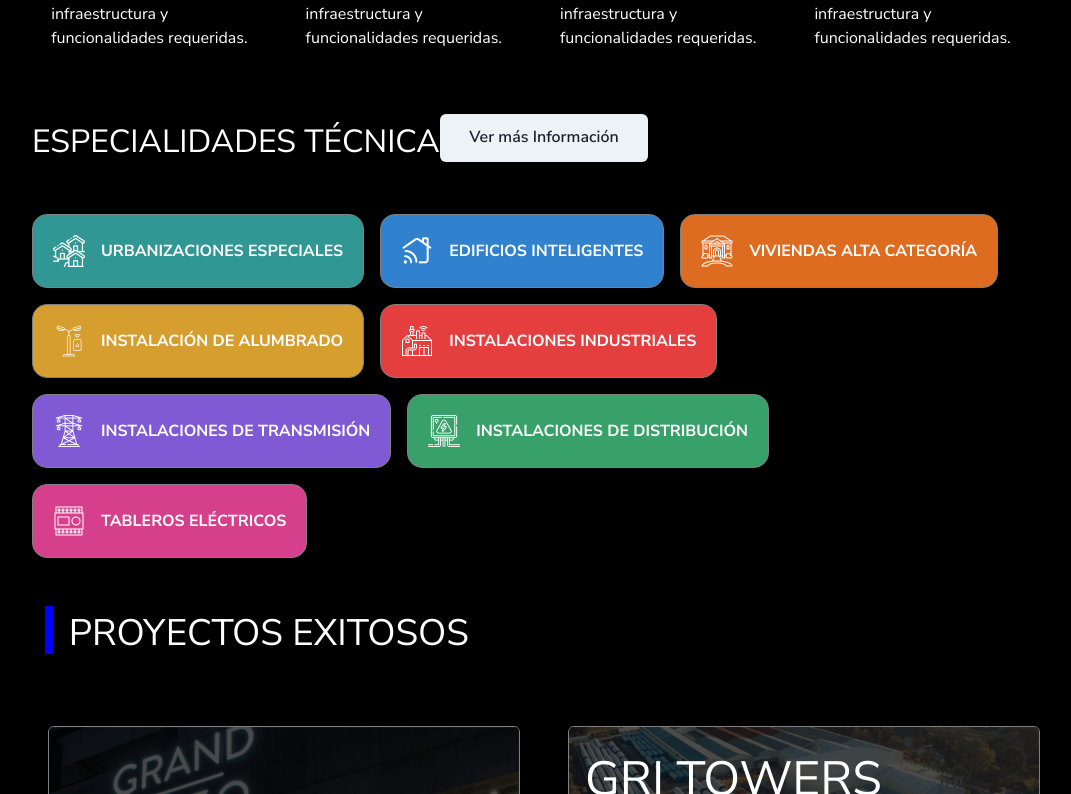
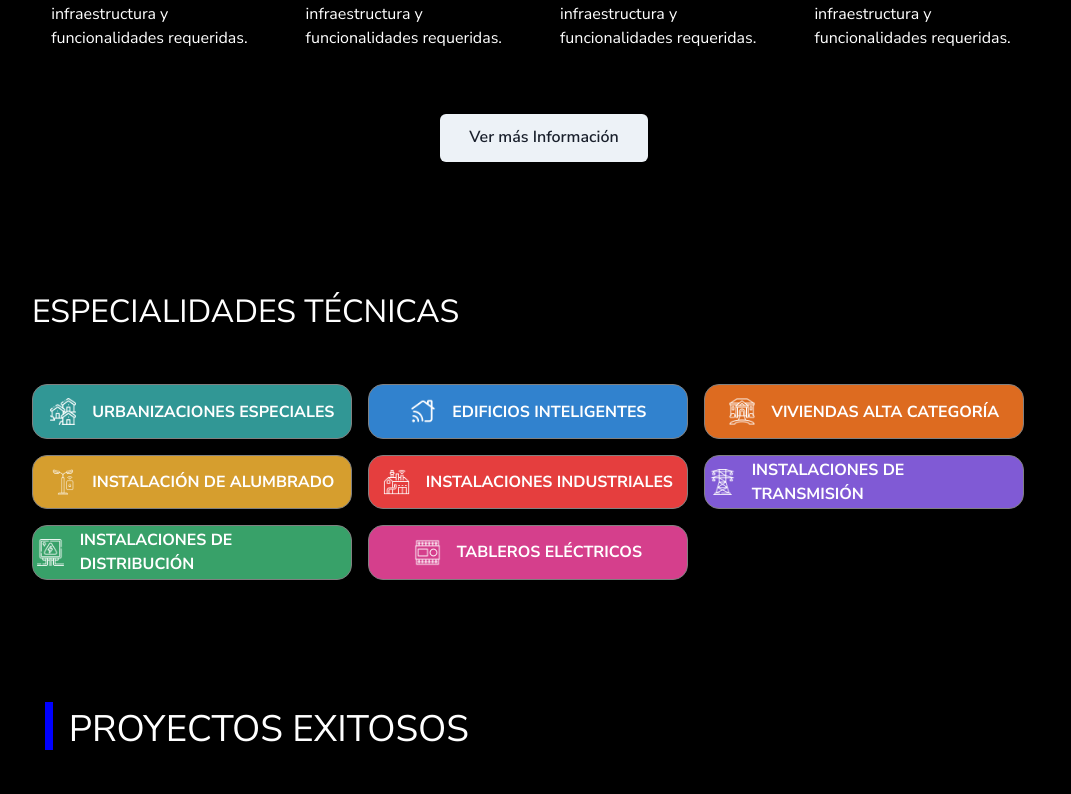
Before and after one commit to AgustinGarrone/I.A.S.E, a Next.js app: page /servicios in a window 1280 px wide. Shown: the part 574-1368 px from the top of the page, without its empty margins (96-1167 px from the left). Built offline with nearby package versions, Linux system fonts and the light colour scheme.

Commit message:
responsive services

```diff
--- a/src/screen/servicios/components/specialties/index.tsx
+++ b/src/screen/servicios/components/specialties/index.tsx
@@ -1,13 +1,26 @@
-import { Flex, Img, Text } from "@chakra-ui/react"
-import { SPECIALITIES_DATA } from "./data"
-
+import { Flex, Img, Text } from "@chakra-ui/react";
+import { SPECIALITIES_DATA } from "./data";
 
 export const Specialties = () => {
-
   return (
-        <Flex h="20em" w="80%" direction="column" alignItems="center" justifyContent="center" gap="3em">
-            <Text alignSelf="flex-start" color="white" fontSize="2rem">ESPECIALIDADES TÉCNICAS</Text>
-            <Flex direction={{ base: "column", md: "row" }} wrap="wrap" gap="4" w="100%">
+    <Flex
+      minH="20em"
+      w="80%"
+      direction="column"
+      alignItems="center"
+      mt={{ base: "20em", md: "6em", "2xl": "0" }}
+      justifyContent="center"
+      gap="3em"
+    >
+      <Text alignSelf="flex-start" color="white" fontSize="2rem">
+        ESPECIALIDADES TÉCNICAS
+      </Text>
+      <Flex
+        direction={{ base: "column", md: "row" }}
+        wrap="wrap"
+        gap="4"
+        w="100%"
+      >
         {SPECIALITIES_DATA.map((s, index) => (
           <Flex
             gap="1em"
@@ -17,15 +30,18 @@
             p={1}
             border="1px solid gray"
             borderRadius="15px"
+            h={{ md: "3.4em" }}
+            w={{ base: "100%", md: "20em" }}
             bg={s.color}
             color="white"
           >
-                        {/* Asegúrate de ajustar esto para que muestre los datos correctos */}
-                        <Img h="50%" src={s.img}/>
-                        <Text fontSize="md" fontWeight="bold">{s.title}</Text>
+            <Img h={{ base: "40%", md: "60%" }} src={s.img} />
+            <Text fontSize="md" fontWeight="bold">
+              {s.title}
+            </Text>
           </Flex>
         ))}
       </Flex>
     </Flex>
-    )
-}
+  );
+};
```
Lines whose indentation alone changed are shown as unchanged.
